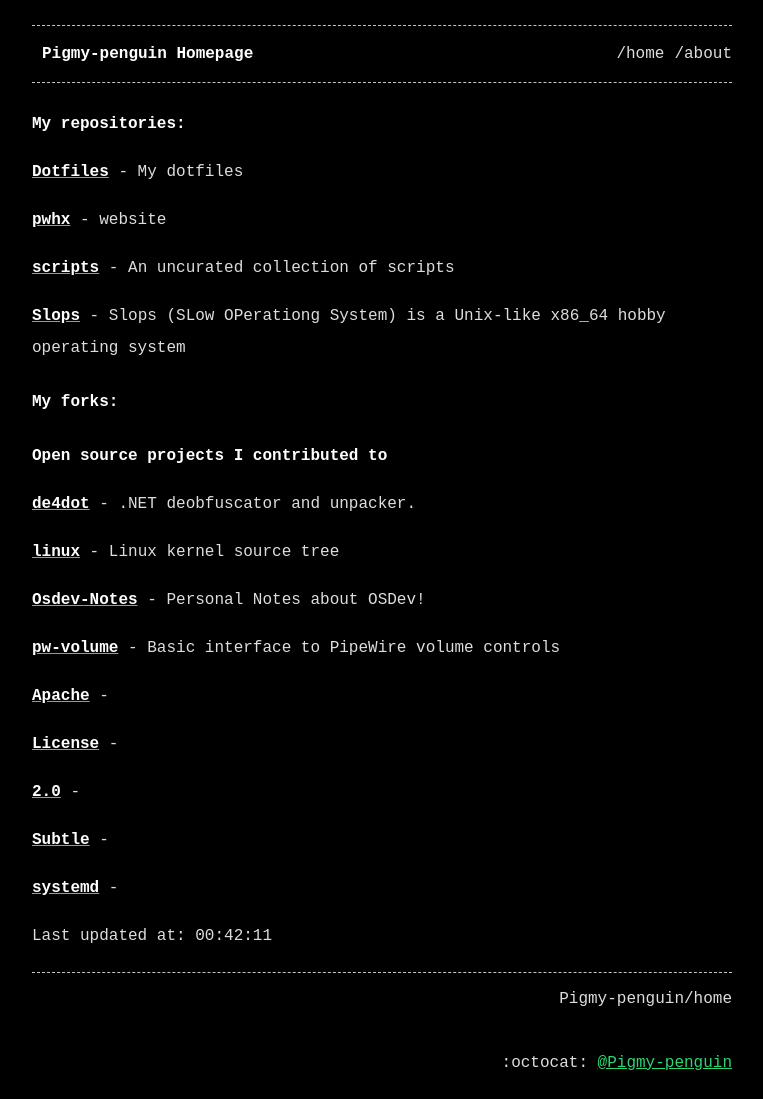
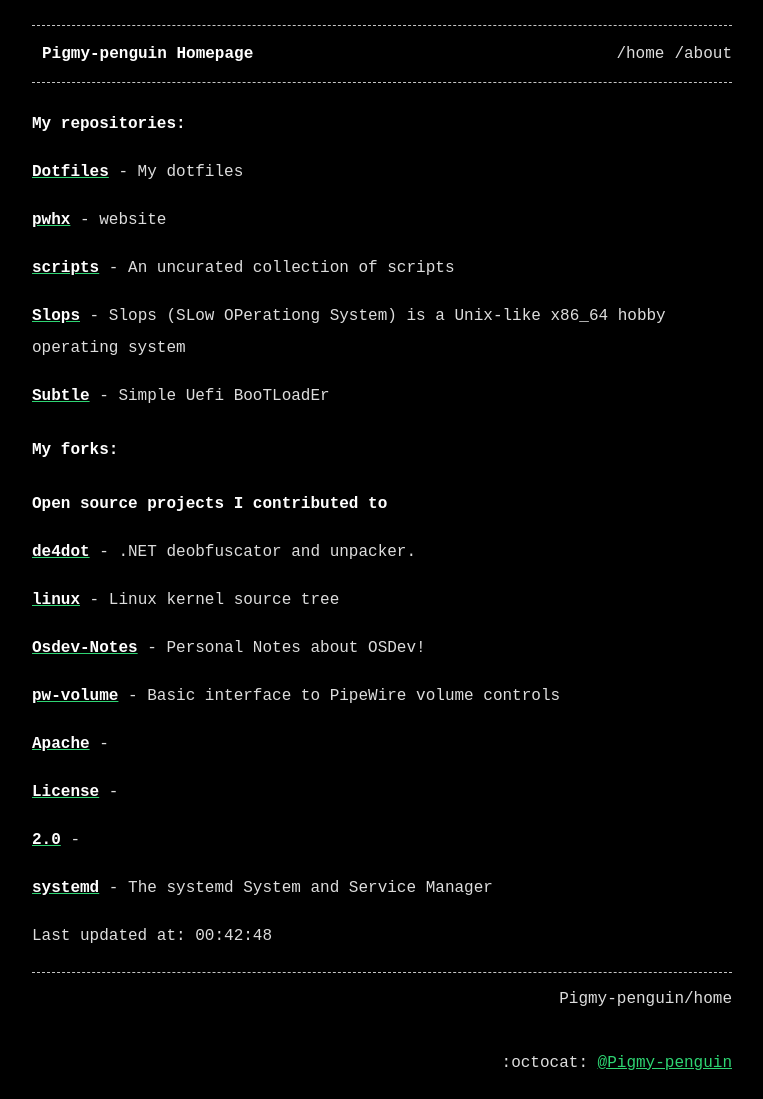
Before and after one commit to Pigmy-penguin/Pigmy-penguin.github.io, a Jekyll site: the page built from index.md, in a window 1280 px wide. Shown: the whole page, without its empty margins (258-1021 px from the left). Built offline with Jekyll 4.4.1, drawn with Linux system fonts in a browser that asks for light colours.

Commit message:
Auto updating the website

```diff
--- a/index.md
+++ b/index.md
@@ -14,6 +14,8 @@ title: Pigmy-penguin Homepage
 [**scripts**](https://github.com/Pigmy-penguin/scripts) - An uncurated collection of scripts
 
 [**Slops**](https://github.com/Pigmy-penguin/Slops) - Slops (SLow OPerationg System) is a Unix-like x86_64 hobby operating system
+
+[**Subtle**](https://github.com/Pigmy-penguin/Subtle) - Simple Uefi BooTLoadEr
 
 ## My forks:
 ### Open source projects I contributed to
@@ -32,9 +34,7 @@ title: Pigmy-penguin Homepage
 
 [**2.0**](https://github.com/Pigmy-penguin/2.0) -
 
-[**Subtle**](https://github.com/Pigmy-penguin/Subtle) -
-
-[**systemd**](https://github.com/Pigmy-penguin/systemd) -
+[**systemd**](https://github.com/Pigmy-penguin/systemd) - The systemd System and Service Manager
 
 
-Last updated at: 00:42:11
+Last updated at: 00:42:48
```
Also changed, not shown: 2 other files.
